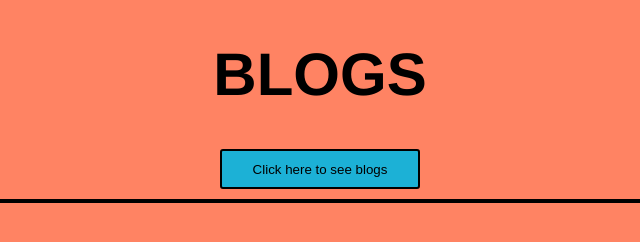
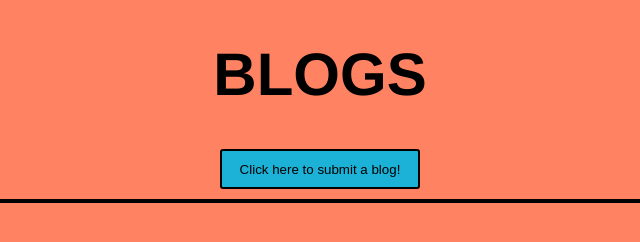
Before and after one commit to JavierASC23/Blog-Post, a plain HTML site: page index.html in a window 1280 px wide. Shown: the full height of the page, 320-960 px from the left. Drawn offline with Linux system fonts and the light colour scheme; no server answers.

Commit message:
Added small change

```diff
--- a/index.html
+++ b/index.html
@@ -23,7 +23,7 @@
     <h1 id="title">BLOGS</h1>
 
     <div id="for_button">
-        <a href="submit_blog.html"><button id="Submit"> Click here to see blogs</button></a>
+        <a href="submit_blog.html"><button id="Submit"> Click here to submit a blog!</button></a>
     </div>
 
     <div id="all_messages">
```
